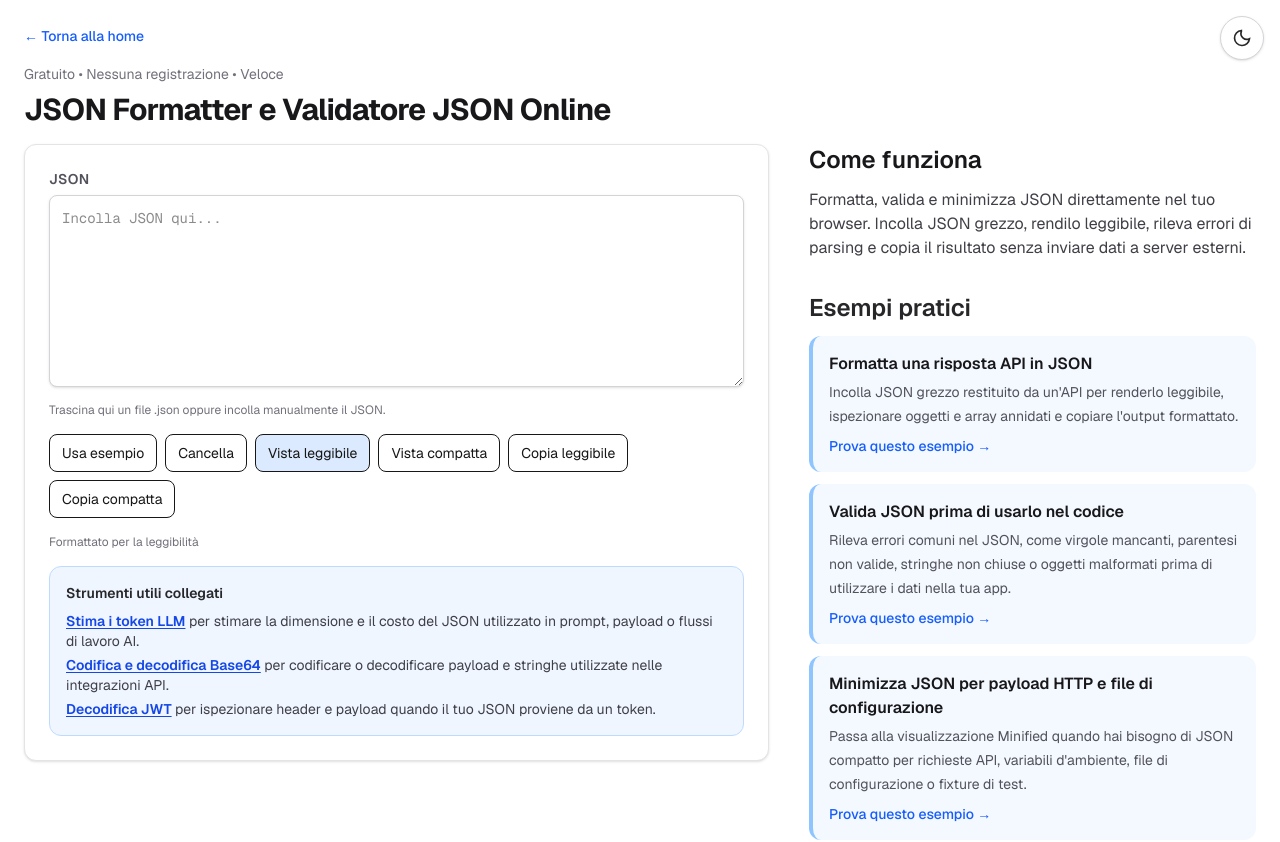
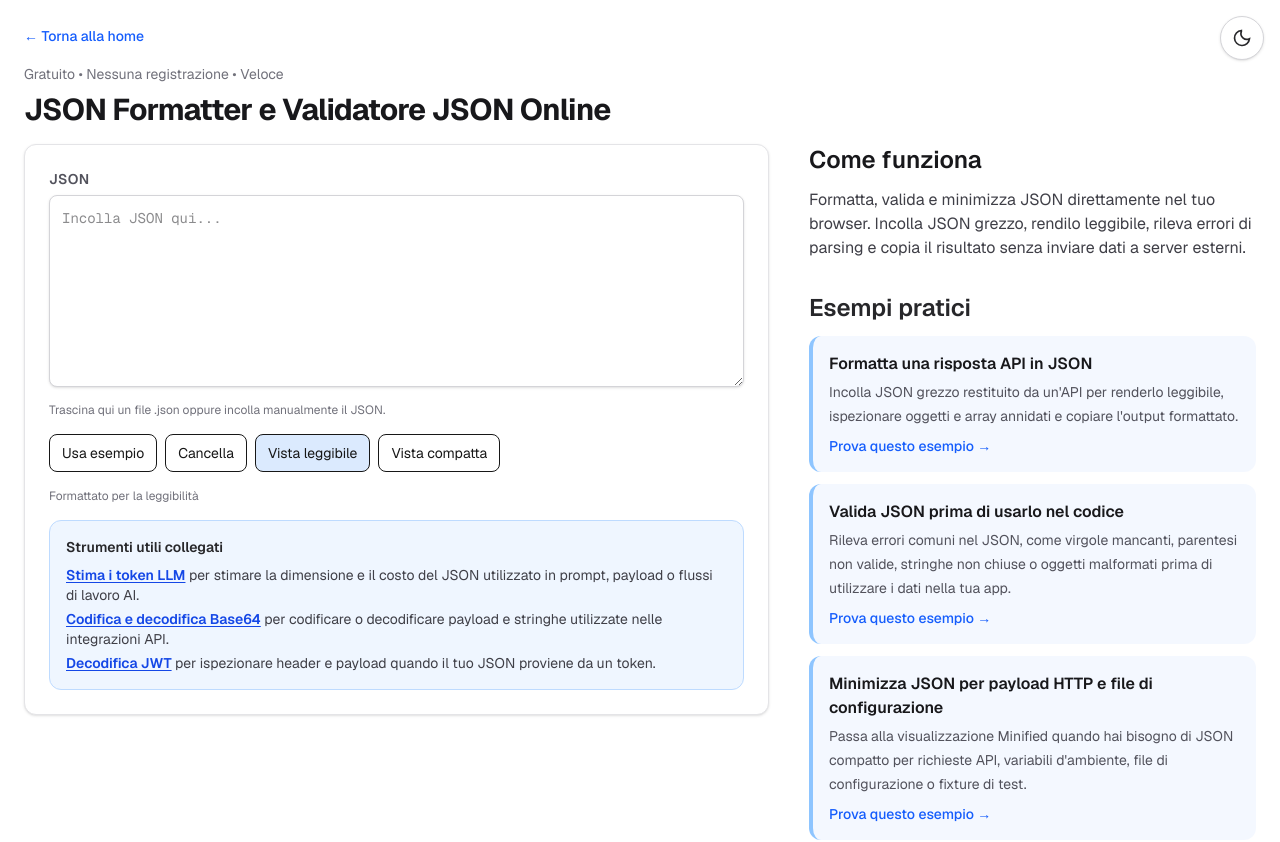
Before and after one commit to elpablo/calcolafacile, a Next.js app: page /it/json-formatter in a window 1280 px wide. Shown: the top 842 px of the page. Built offline with nearby package versions, Linux system fonts and the light colour scheme.

Commit message:
refactor: remove copy buttons and add test ID to result box in JsonFormatterCoreContent

```diff
--- a/src/components/tools/json/JsonFormatterCore.js
+++ b/src/components/tools/json/JsonFormatterCore.js
@@ -303,24 +303,6 @@ function JsonFormatterCoreContent({
                 >
                     {labels.minifiedView}
                 </button>
-                <button
-                    onClick={() => {
-                        if (result.formatted)
-                            navigator.clipboard.writeText(result.formatted);
-                    }}
-                    className="rounded-lg border px-3 py-2 text-sm hover:bg-zinc-100 dark:hover:bg-zinc-800"
-                >
-                    {labels.copyPretty}
-                </button>
-                <button
-                    onClick={() => {
-                        const min = getMinified(input);
-                        if (min) navigator.clipboard.writeText(min);
-                    }}
-                    className="rounded-lg border px-3 py-2 text-sm hover:bg-zinc-100 dark:hover:bg-zinc-800"
-                >
-                    {labels.copyMinified}
-                </button>
             </div>
 
             {result.error && (
@@ -337,7 +319,11 @@ function JsonFormatterCoreContent({
                             ? labels.pretty
                             : labels.minified}
                     </p>
-                    <ResultBox copyText={displayedOutput} lang={lang}>
+                    <ResultBox
+                        copyText={displayedOutput}
+                        lang={lang}
+                        testId="json-formatter-result"
+                    >
                         <div className="max-h-[min(70vh,520px)] overflow-auto rounded-lg">
                             <JsonCodeBlock value={displayedOutput} />
                         </div>
```
